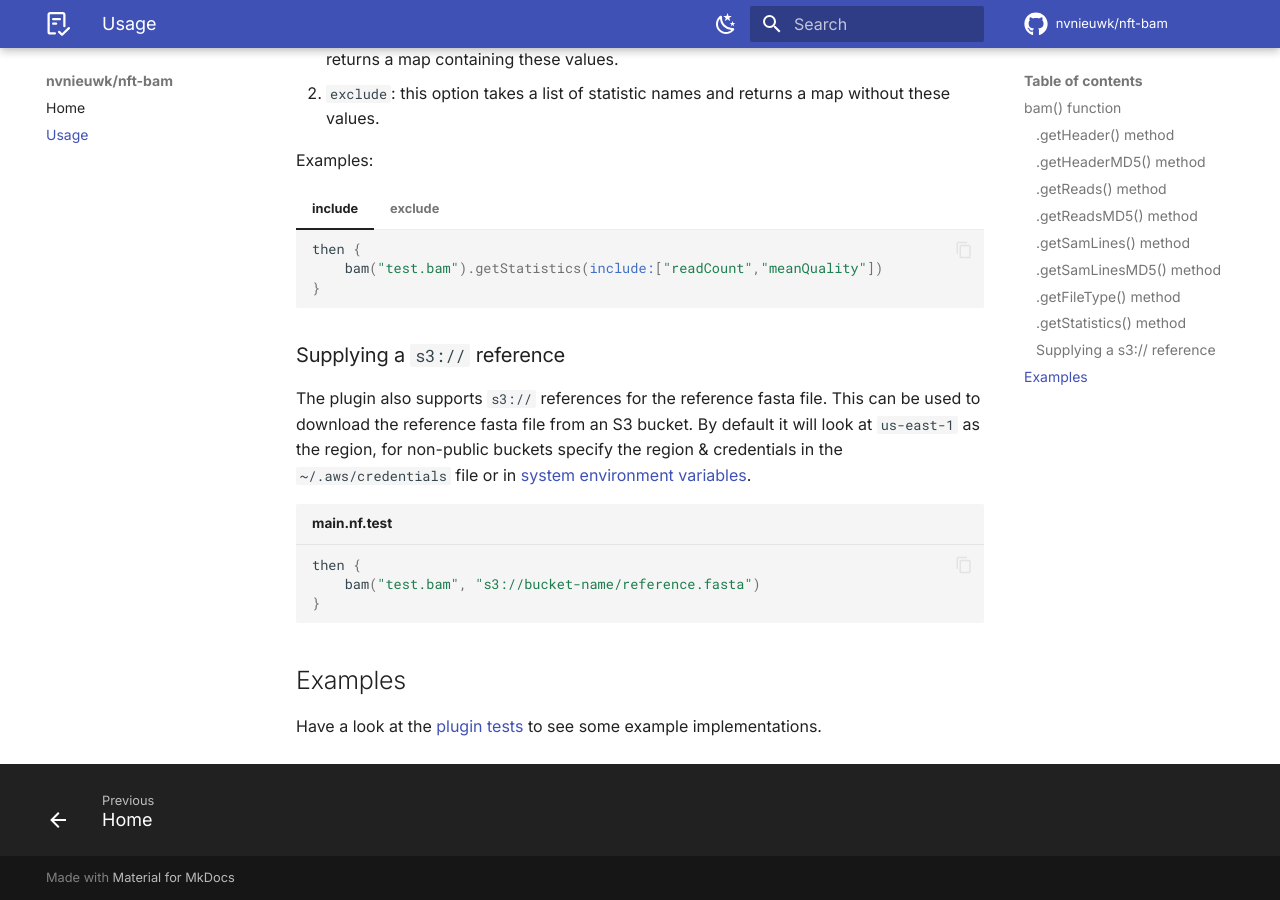
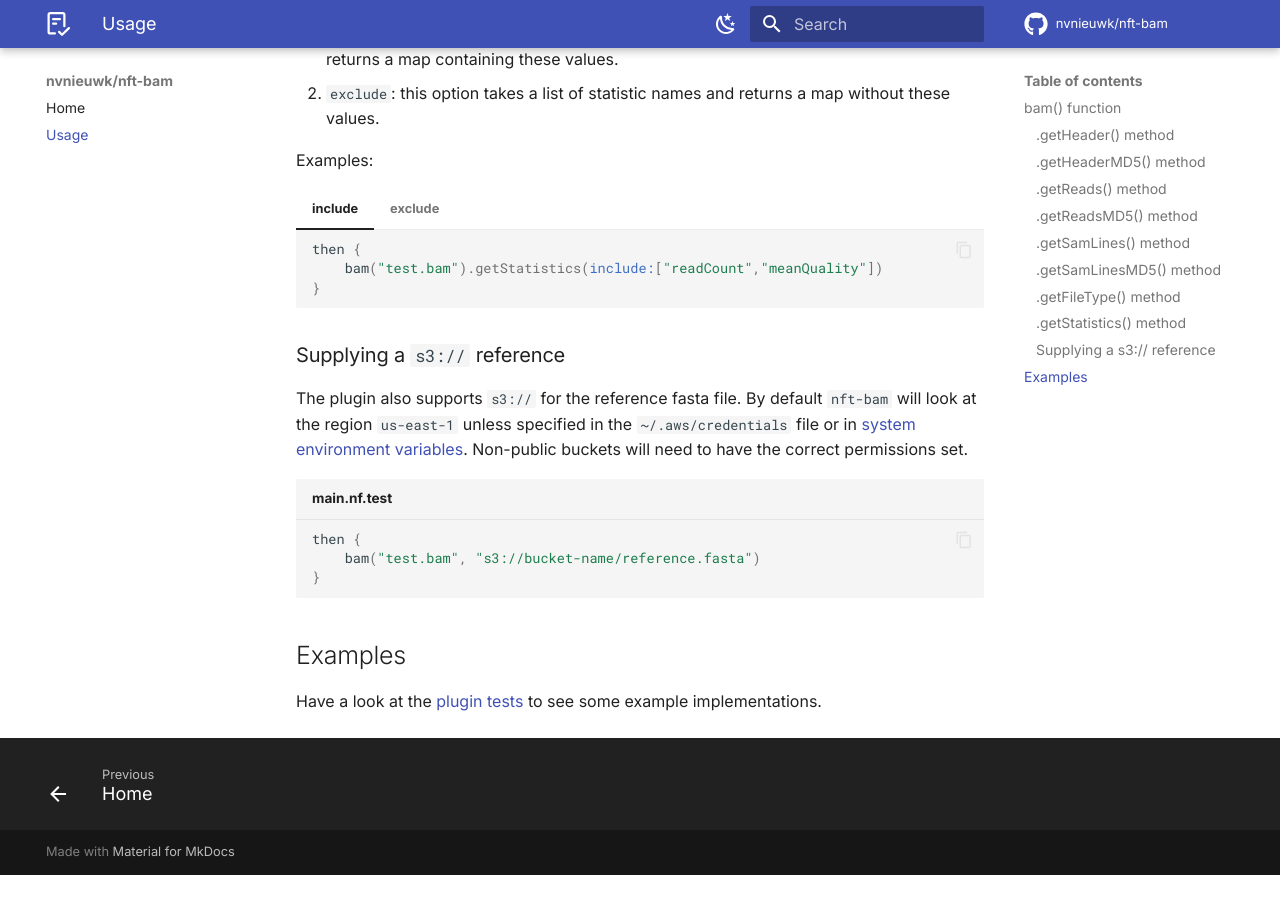
Before and after one commit to nvnieuwk/nft-bam, an MkDocs documentation site: the page built from docs/usage.md, in a window 1280 px wide and 900 px high, scrolled down 3692 px. Built offline with MkDocs 1.6.1 and Material for MkDocs 9.7.7, drawn with Linux system fonts in a browser that asks for light colours; comment, search, counter and statistics services are not loaded; the version menu is left out; after the commit the page ends 4567 px from its top, so only the background shows below that.

Commit message:
fix docs

````diff
--- a/docs/usage.md
+++ b/docs/usage.md
@@ -283,7 +283,7 @@ Examples:
 
 ### Supplying a `s3://` reference
 
-The plugin also supports `s3://` references for the reference fasta file. This can be used to download the reference fasta file from an S3 bucket. By default it will look at `us-east-1` as the region, for non-public buckets specify the region & credentials in the `~/.aws/credentials` file or in [system environment variables](https://docs.aws.amazon.com/cli/v1/userguide/cli-configure-envvars.html).
+The plugin also supports `s3://` for the reference fasta file. By default `nft-bam` will look at the region `us-east-1` unless specified in the `~/.aws/credentials` file or in [system environment variables](https://docs.aws.amazon.com/cli/v1/userguide/cli-configure-envvars.html). Non-public buckets will need to have the correct permissions set.
 
 ```groovy title="main.nf.test"
 then {
````
